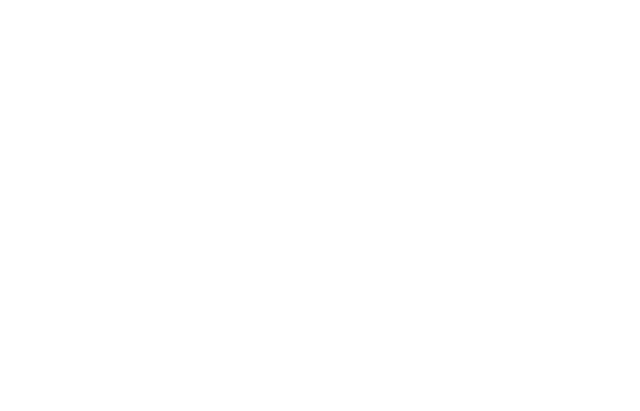
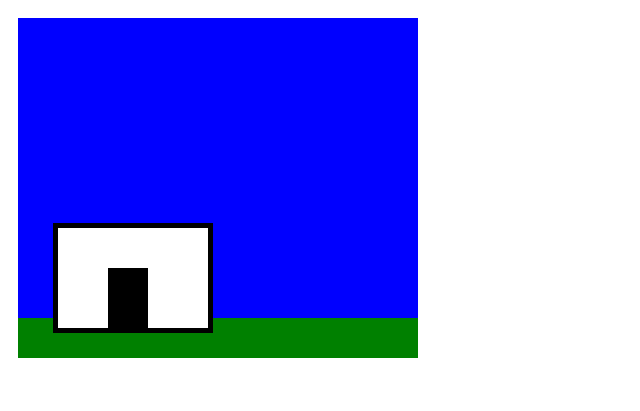
Before and after one commit to Lilli-Knecht/GIS-SoSe-2021, a plain HTML site: page Aufgabe2.2/index.html in a window 1280 px wide. Shown: the whole page, without its empty margins (0-640 px from the left). Drawn offline with Linux system fonts and the light colour scheme.

Commit message:
Aufgabe2.2_Zwischenergebnis_2

```diff
--- a/Aufgabe2.2/index.html
+++ b/Aufgabe2.2/index.html
@@ -8,6 +8,7 @@
     <script src="script.js" defer></script>
 </head>
 <body>
+    <canvas id="Canvas_3.a)" width="500" height="400"></canvas>
 
 </body>
 </html>
--- a/Aufgabe2.2/script.js
+++ b/Aufgabe2.2/script.js
@@ -17,24 +17,28 @@ var Aufgabe2_2;
     }
     //b)
     console.log("b)");
-    /*console.log("mit 50");
+    console.log("mit 50");
     console.log(isEven(50));
     console.log("mit 75");
     console.log(isEven(75));
-    function isEven(_num1: number): boolean {
-        let istgerade: boolean;
+    console.log("mit -1");
+    console.log(isEven(-1));
+    function isEven(_num1) {
         if (_num1 == 0) {
-            istgerade = true;
+            return true;
         }
         else if (_num1 == 1) {
-            istgerade = false;
+            return false;
+        }
+        else if (_num1 < 0) {
+            return isEven(_num1 * -1);
         }
         else {
-            isEven(_num1 - 2);
+            return isEven(_num1 - 2);
         }
-        return istgerade;
-    }*/
-    // Was passiert bei -1?
+    }
+    /* Was passiert bei -1? Uncaught RangeError: Maximum call stack size exceeded --> geht immer weiter ins negative Unendliche. Lösung, Zahl positiv machen,
+    damit er "normal" schauen kann, ob positiv oder negativ */
     //c)
     console.log("c)");
     //2.
@@ -83,22 +87,65 @@ var Aufgabe2_2;
     console.log("Aufgabe 2");
     //a)
     console.log("a)");
-    /*let array1: number[] = [1, 2, 3, 4, 5, 6];
+    let array1 = [1, 2, 3, 4, 5, 6];
     console.log(backwards(array1));
-
-    function backwards(_array: number[]): number[] {
-        let arraybackwards: number[] = _array;
-        let zwischenspeicher: number;
-        for (let i: number = 0; i < arraybackwards.length; i++) {
-            zwischenspeicher = arraybackwards[i];
-            arraybackwards[i] = arraybackwards[arraybackwards.length - 1];
-            arraybackwards[i + 1] = zwischenspeicher;
+    function backwards(_array) {
+        let arraybackwards = [];
+        for (let i = _array.length - 1; i >= 0; i--) {
+            arraybackwards.push(_array[i]);
         }
         return arraybackwards;
-    }*/
+    }
+    //b)
+    console.log("b)");
+    let array2 = [7, 8, 9, 10, 11, 12];
+    console.log(join(array1, array2));
+    function join(_arr1, _arr2) {
+        let arrayjoin = _arr1;
+        for (let i = 0; i < _arr2.length; i++) {
+            arrayjoin.push(_arr2[i]);
+        }
+        return arrayjoin;
+    }
+    //c)
+    console.log("c)");
+    console.log(split(array1, 2, 4));
+    function split(_arr, _index1, _index2) {
+        let arraysplit = [];
+        for (let i = _index1; i <= _index2; i++) {
+            arraysplit.push(_arr[i]);
+        }
+        return arraysplit;
+    }
+    //Aufgabe 3 - Endlich was virtuelles
+    console.log("Aufgabe 3");
+    //a)
+    console.log("a) siehe Seite");
+    let canvas = document.getElementById("Canvas_3.a)");
+    let contextBoden = canvas.getContext("2d");
+    let contextHimmel = canvas.getContext("2d");
+    let contextHause = canvas.getContext("2d");
+    contextBoden.fillStyle = "green";
+    contextBoden.fillRect(10, 300, 400, 50);
+    contextHimmel.fillStyle = "blue";
+    contextHimmel.fillRect(10, 10, 400, 300);
+    contextHause.lineWidth = 10;
+    contextHause.strokeRect(50, 220, 150, 100);
+    contextHause.fillStyle = "white";
+    contextHause.fillRect(50, 220, 150, 100);
+    contextHause.fillStyle = "black";
+    contextHause.fillRect(100, 260, 40, 60);
     //b)
     console.log("b)");
     //c)
     console.log("c)");
+    //d)
+    console.log("d)");
+    //e)
+    console.log("e)");
+    //f)
+    console.log("f)");
+    //g)
+    console.log("g)");
 })(Aufgabe2_2 || (Aufgabe2_2 = {}));
 //# sourceMappingURL=script.js.map
```
Also changed, not shown: Aufgabe2.2/script.ts (+98 -16 lines), 1 other file.
